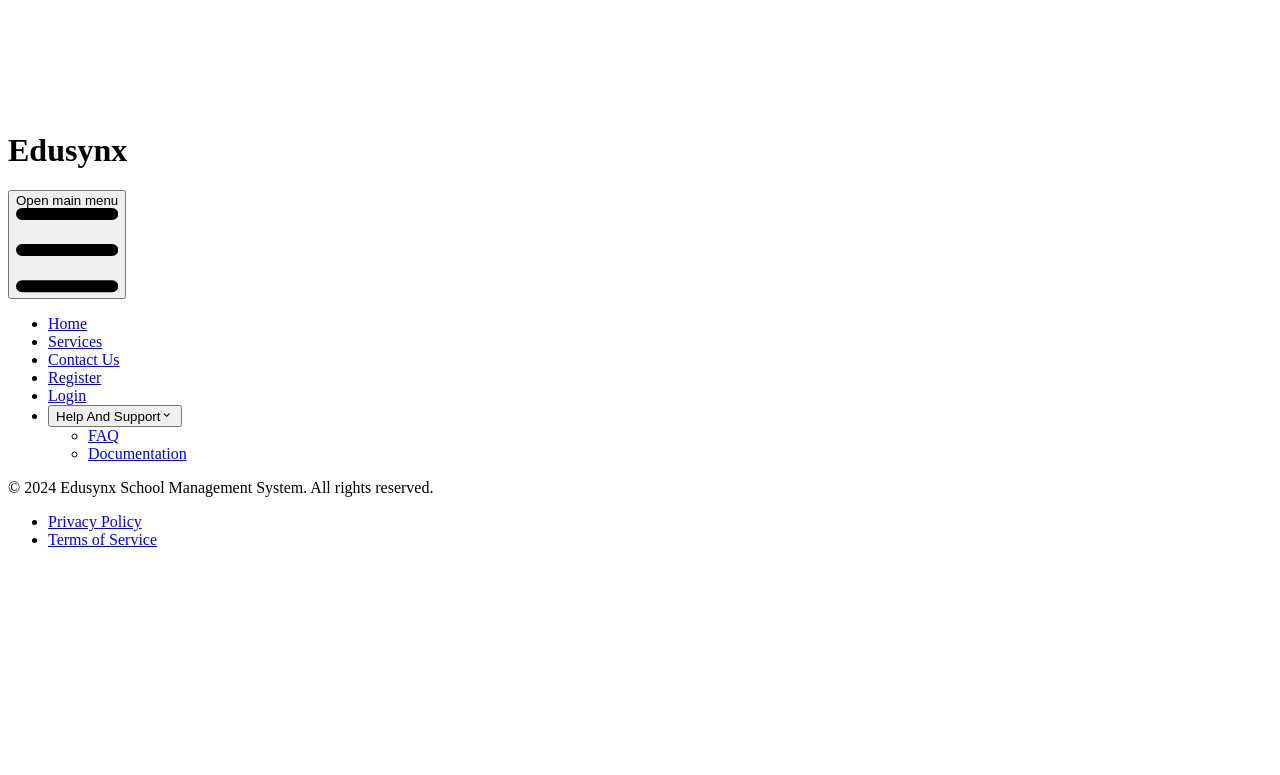
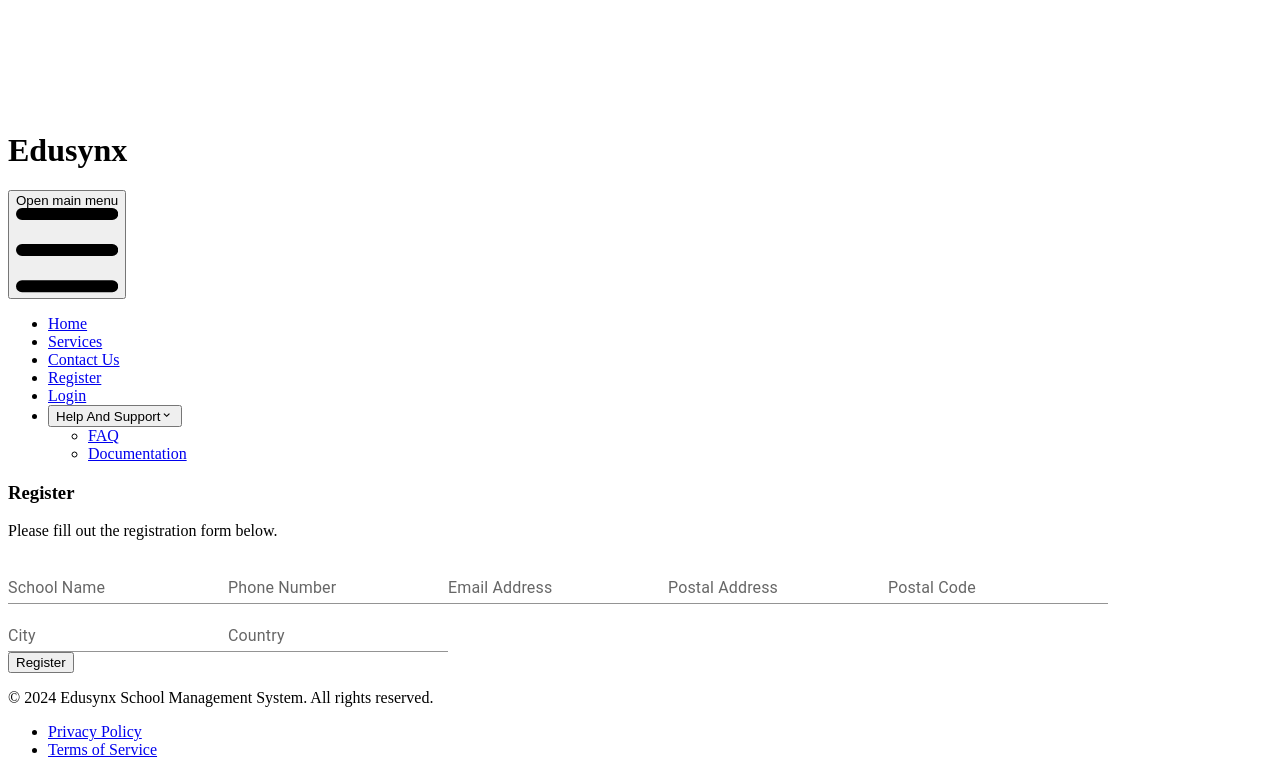
Before and after one commit to elamuhombe/gomycode-mern-edusynx-school-management-system, a React (Vite) app in the folder client/: page /Register in a window 1280 px wide. Shown: the part 690-1465 px from the top of the page. Before the commit the page ends 1255 px from the top, so only its background shows below. Built offline with nearby package versions, Linux system fonts and the light colour scheme.

Commit message:
feat: Add content to Register component

```diff
--- a/client/src/pages/Register.tsx
+++ b/client/src/pages/Register.tsx
@@ -1,10 +1,32 @@
 import React from 'react';
 import { Footer, Header } from '../components';
+import { TextField } from '@mui/material';
+import CTAButton from '../components/Main/CTAButton';
 
 const Register: React.FC = () => {
   return (
-    <div>
+    <div className="flex flex-col items-center justify-center min-h-screen">
       <Header />
+      <div className='flex flex-col items-center w-full max-w-md px-4'>
+        {/* Form to Register */}
+        <form className='flex flex-col w-full gap-4'>
+          <h3 className='text-xl font-600'>Register</h3>
+          <p>Please fill out the registration form below.</p>
+          <div className='flex flex-col w-full'>
+            <TextField id="schoolName" label="School Name" variant="standard" />
+            <TextField id="phoneNumber" label="Phone Number" variant="standard" />
+            <TextField id="emailAddress" label="Email Address" variant="standard" />
+            <TextField id="postalAddress" label="Postal  Address" variant="standard" />
+            <TextField id="postalCode" label="Postal Code" variant="standard" />
+            <TextField id="city" label="City" variant="standard" />
+            <TextField id="country" label="Country" variant="standard" />
+            {/* Text field for the message */}
+          </div>
+          <div>
+            <CTAButton text="Register" />
+          </div>
+        </form>
+      </div>
       <Footer />
     </div>
   );
```
